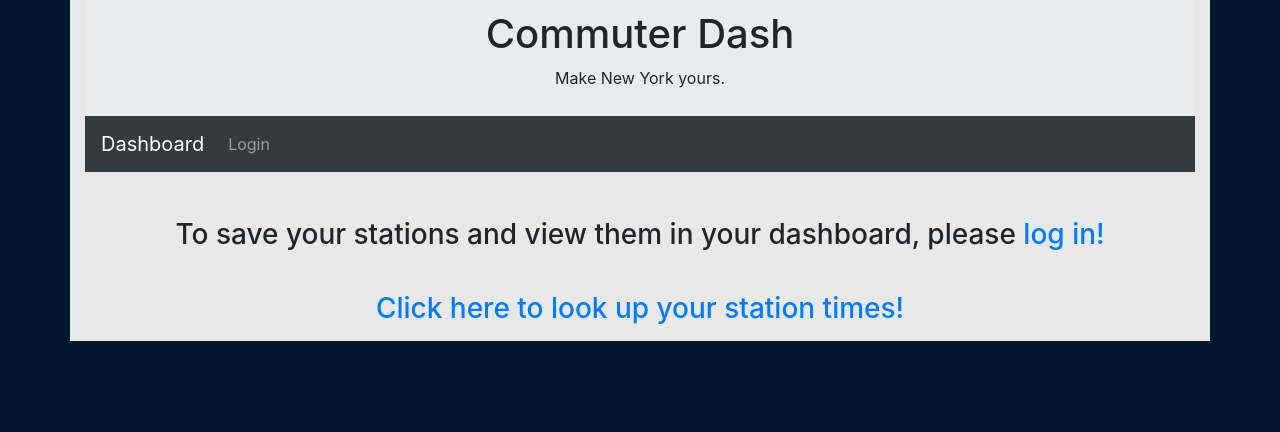
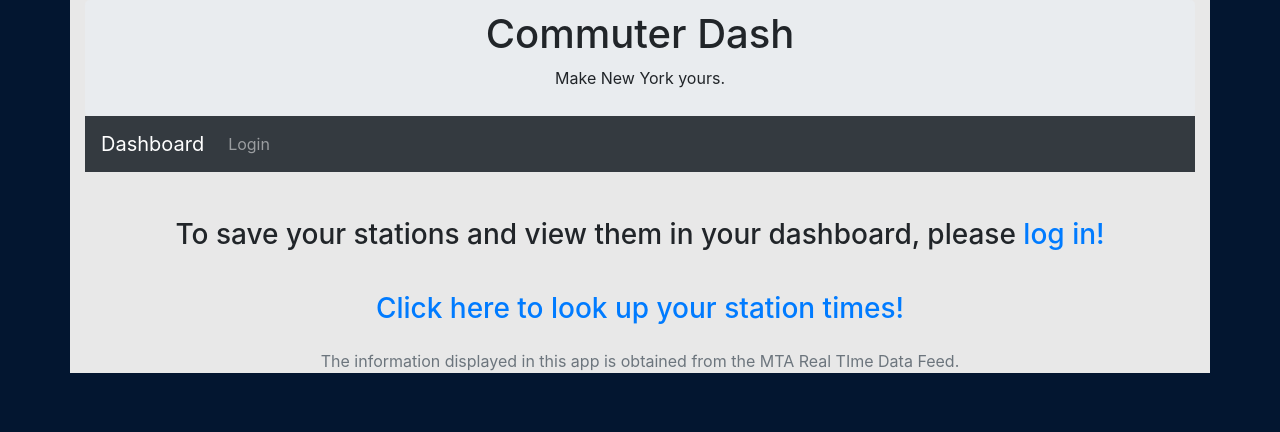
Before and after one commit to williamguiracoche/CommuterDash, a Flask app: page / in a window 1280 px wide. Shown: the top 432 px of the page. Run offline with Flask 2, Linux system fonts and the light colour scheme; parts of the project's set-up code (start-up, migrations or seed data) failed here and were passed over; some libraries are stand-ins or nearby versions.

Commit message:
feat: Add footer that says the infromation came from the MTA

```diff
--- a/templates/main.html
+++ b/templates/main.html
@@ -9,12 +9,15 @@
   <script src="https://ajax.googleapis.com/ajax/libs/jquery/3.3.1/jquery.min.js"></script>
   <script src="https://cdnjs.cloudflare.com/ajax/libs/popper.js/1.14.3/umd/popper.min.js"></script>
   <script src="https://maxcdn.bootstrapcdn.com/bootstrap/4.1.3/js/bootstrap.min.js"></script>
+  <!-- <script type="text/javascript" href="{{ url_for('static', filename='script.js') }}"></script> -->
   <style>
 </style>
 <body>
     <div class="container">
         {% block content %}
         {% endblock %}
+            <footer class="page-footer font-small text-center text-muted">The information displayed in this app is obtained from the MTA Real TIme Data Feed.</footer>
+        </div>
     </div>
 </body>
 </html>
```
